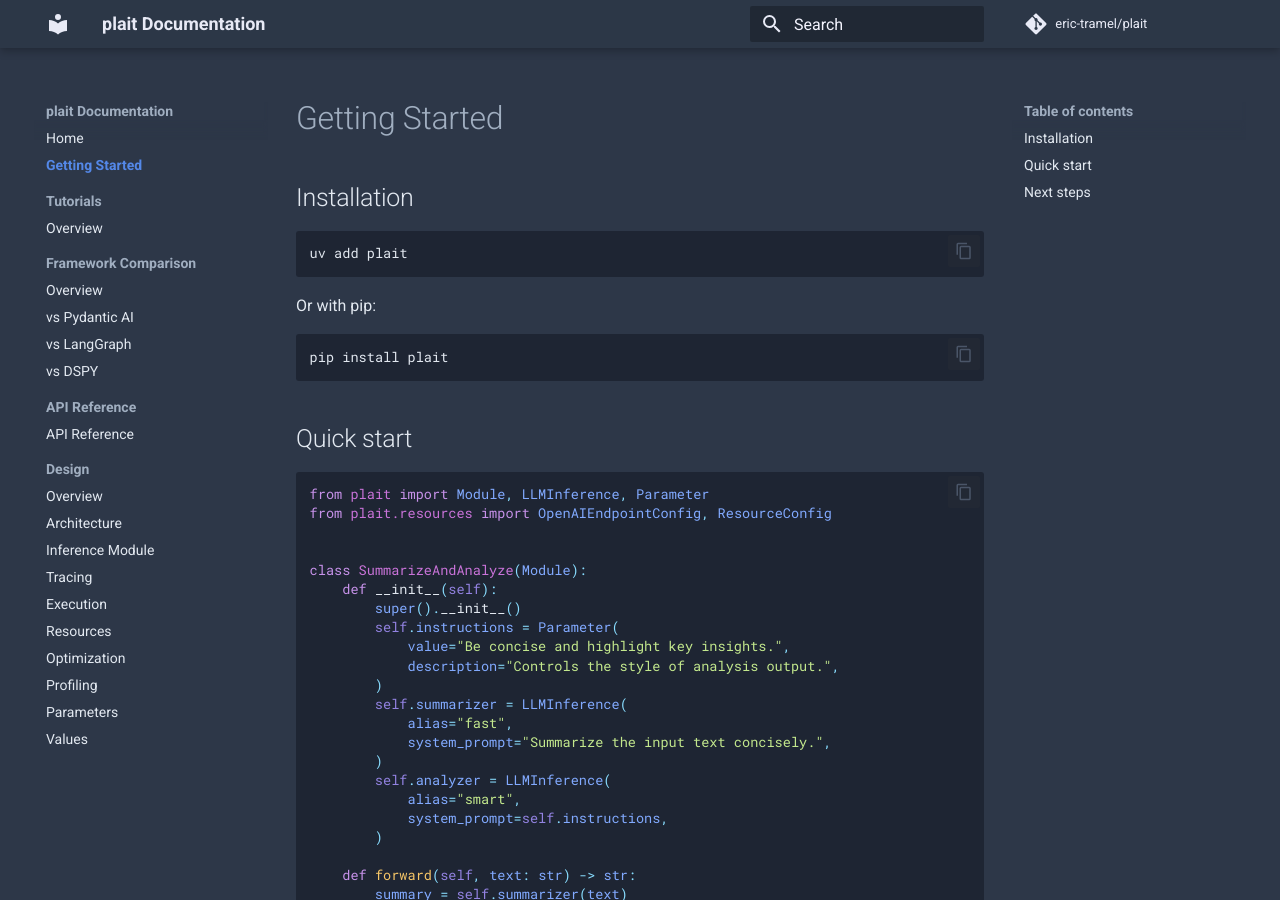
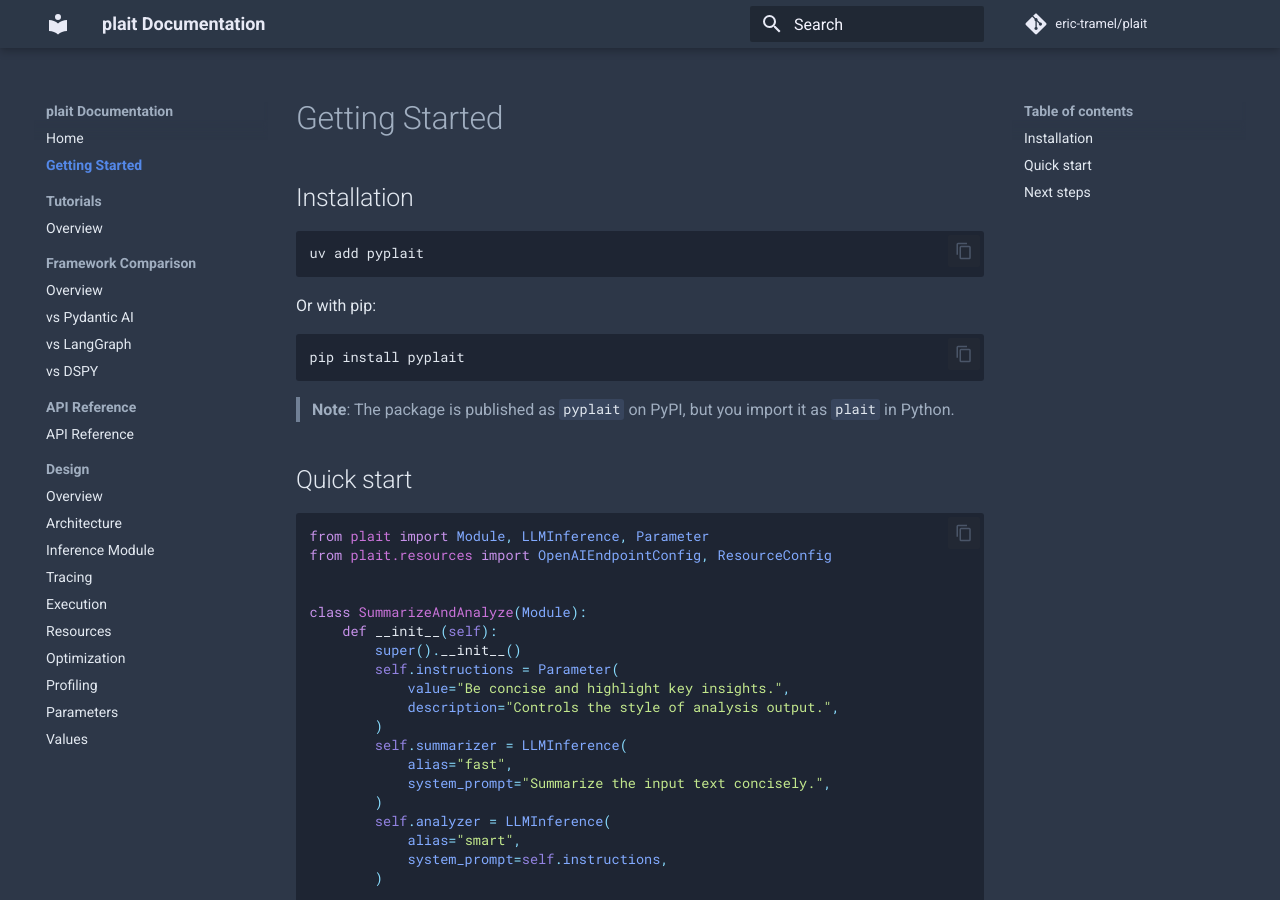
Before and after one commit to eric-tramel/plait, an MkDocs documentation site: the page built from docs/getting-started.md, in a window 1280 px wide and 900 px high. Built offline with MkDocs 1.6.1 and Material for MkDocs 9.7.7, drawn with Linux system fonts in a browser that asks for light colours; comment, search, counter and statistics services are not loaded.

Commit message:
docs: update installation instructions to use pyplait package name
Update README.md and docs/getting-started.md to reflect that the
package is published as 'pyplait' on PyPI while imported as 'plait'.

🤖 Generated with [Claude Code](https://claude.com/claude-code)

Co-Authored-By: Claude Opus 4.5 <noreply@anthropic.com>

````diff
--- a/docs/getting-started.md
+++ b/docs/getting-started.md
@@ -3,14 +3,16 @@
 ## Installation
 
 ```bash
-uv add plait
+uv add pyplait
 ```
 
 Or with pip:
 
 ```bash
-pip install plait
+pip install pyplait
 ```
+
+> **Note**: The package is published as `pyplait` on PyPI, but you import it as `plait` in Python.
 
 ## Quick start
 
````
Also changed, not shown: README.md (+4 -2 lines).
